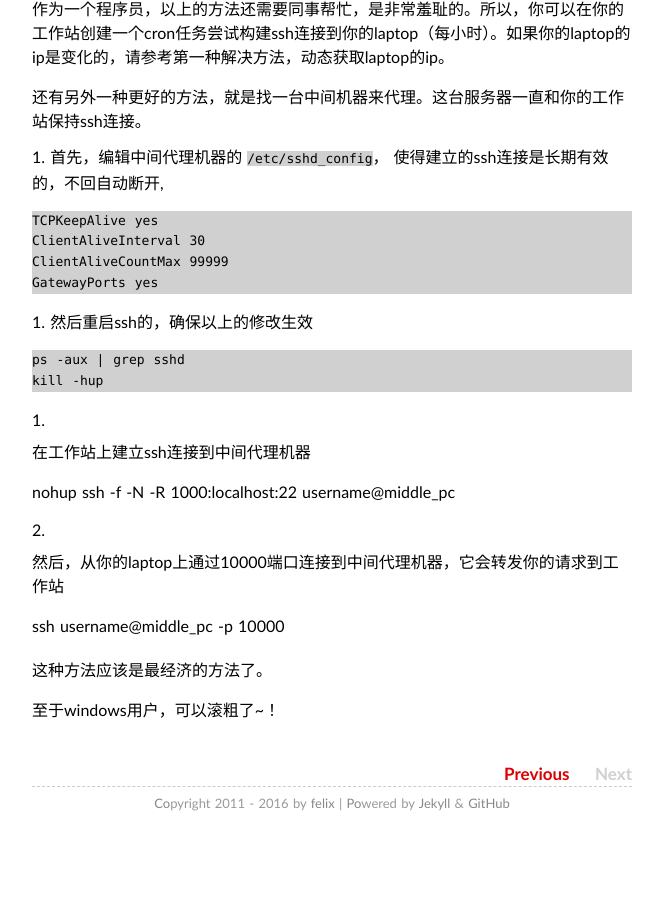
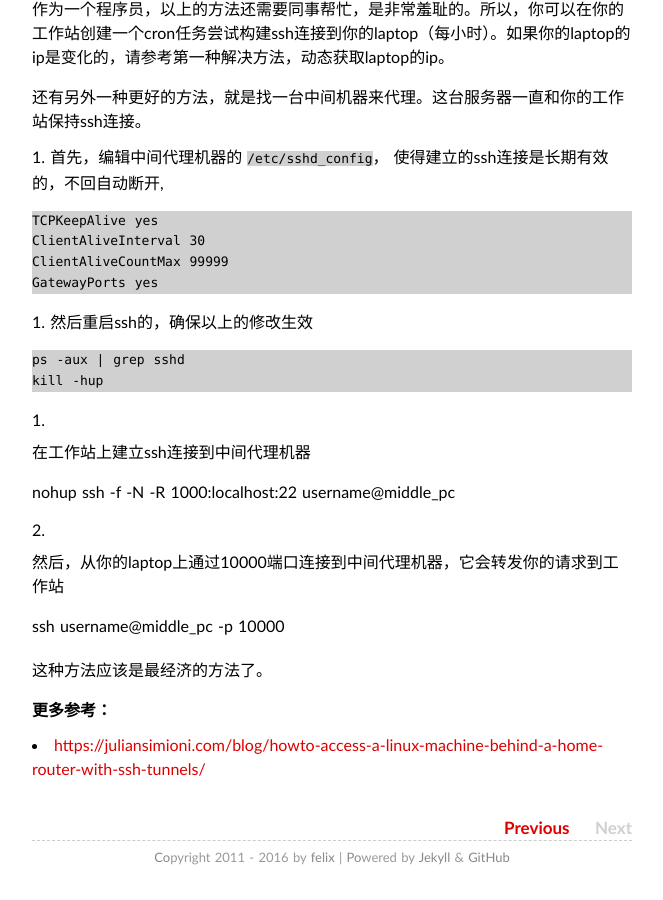
Before and after one commit to hezila/hezila.github.io, a Jekyll site: the page built from _posts/2016-12-29-ssh-machine-at-home.md, in a window 1280 px wide and 900 px high, scrolled down 1492 px. Shown: the whole window, without its empty margins (308-971 px from the left). Built offline with Jekyll 4.4.1, drawn with Linux system fonts in a browser that asks for light colours; some web fonts are replaced; comment, search, counter and statistics services are not loaded; before the commit the page ends 2338 px from its top, so only the background shows below that.

Commit message:
add more references for last post

```diff
--- a/_posts/2016-12-29-ssh-machine-at-home.md
+++ b/_posts/2016-12-29-ssh-machine-at-home.md
@@ -77,4 +77,6 @@ kill -hup
 
 这种方法应该是最经济的方法了。
 
-至于windows用户，可以滚粗了~！
+**更多参考：**
+
+- [https://juliansimioni.com/blog/howto-access-a-linux-machine-behind-a-home-router-with-ssh-tunnels/](https://juliansimioni.com/blog/howto-access-a-linux-machine-behind-a-home-router-with-ssh-tunnels/)
```
